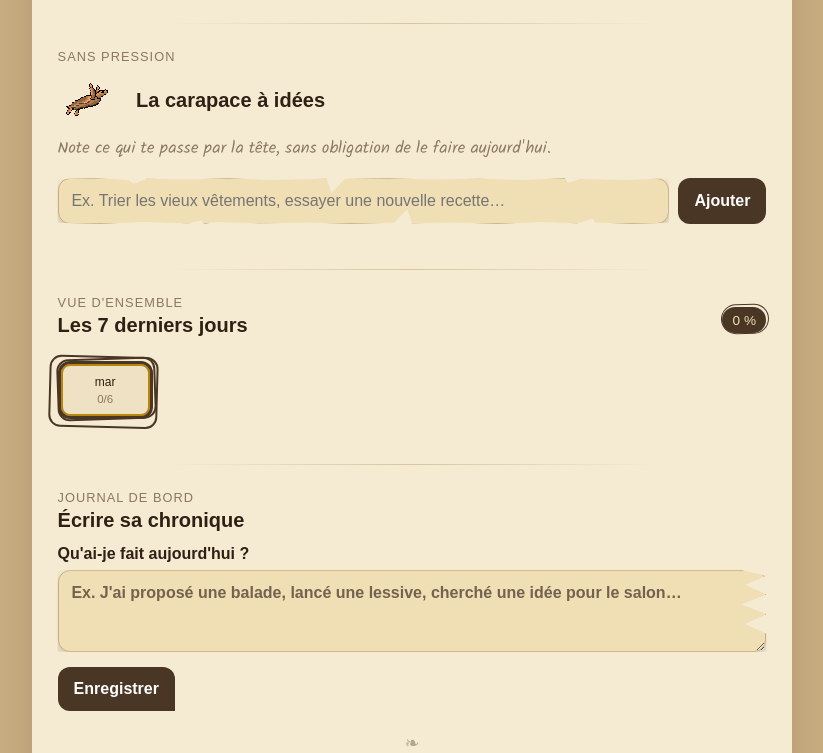
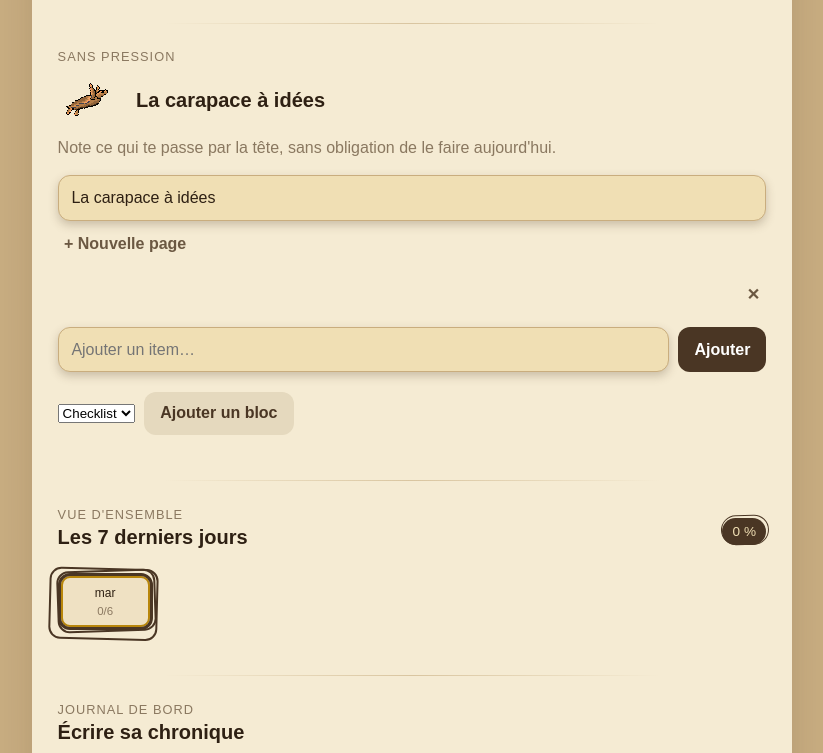
Before and after one commit to JuFroment/daily-turtle, a website with bundled scripts: page index.html in a window 1280 px wide. Shown: the part 920-1673 px from the top of the page, without its empty margins (228-1051 px from the left). Built offline with nearby package versions, Linux system fonts and the light colour scheme.

Commit message:
feat: replace flat backlog with a multi-page toolbox (checklist blocks)

```diff
--- a/css/styles.css
+++ b/css/styles.css
@@ -1666,6 +1666,40 @@ menu {
   animation: frog-hop 0.9s ease-out;
 }
 
+.toolbox-tabs {
+  display: flex;
+  flex-wrap: wrap;
+  align-items: center;
+  gap: 0.5rem;
+  margin-top: 0.8rem;
+}
+
+.toolbox-tab-input {
+  width: auto;
+  min-width: 100px;
+  flex: 0 1 auto;
+}
+
+.toolbox-block {
+  margin-top: 1.2rem;
+  padding-top: 1rem;
+  border-top: 1px solid var(--border);
+}
+
+.toolbox-block:first-child {
+  border-top: none;
+  padding-top: 0;
+}
+
+.toolbox-block-title {
+  font-weight: 700;
+}
+
+.toolbox-add-block-row {
+  margin-top: 1.2rem;
+  gap: 0.6rem;
+}
+
 @media (max-width: 520px) {
   .stats-grid {
     grid-template-columns: 1fr 1fr 1fr;
--- a/index.html
+++ b/index.html
@@ -102,28 +102,28 @@
         <div id="categoryList" class="category-list"></div>
       </section>
 
-      <section class="card" aria-labelledby="backlogTitle">
+      <section class="card" aria-labelledby="toolboxTitle">
         <p class="eyebrow">Sans pression</p>
         <div class="title-row">
           <img src="assets/turtle-128.png" alt="" class="turtle-icon" />
-          <h2 id="backlogTitle">La carapace à idées</h2>
+          <h2 id="toolboxTitle">La carapace à idées</h2>
         </div>
-        <p class="muted encouragement">
+        <p class="muted">
           Note ce qui te passe par la tête, sans obligation de le faire
           aujourd'hui.
         </p>
-        <form id="backlogForm" class="backlog-form">
-          <input
-            type="text"
-            id="backlogInput"
-            placeholder="Ex. Trier les vieux vêtements, essayer une nouvelle recette…"
-          />
-          <button type="submit">Ajouter</button>
-        </form>
-        <div id="backlogActive" class="backlog-list"></div>
-        <div id="backlogDoneSection" class="backlog-done-section hidden">
-          <p class="backlog-done-label">Archivé dans la carapace !</p>
-          <div id="backlogDone" class="backlog-list"></div>
+
+        <div id="toolboxTabs" class="toolbox-tabs"></div>
+
+        <div id="toolboxPage"></div>
+
+        <div class="row toolbox-add-block-row">
+          <select id="addBlockType">
+            <option value="checklist">Checklist</option>
+          </select>
+          <button type="button" id="addBlockBtn" class="secondary">
+            Ajouter un bloc
+          </button>
         </div>
       </section>
 
--- a/js/app.js
+++ b/js/app.js
@@ -118,6 +118,7 @@ let deferredInstallPrompt = null;
 let journalPeriod = "today";
 let journalCollapsed = false;
 let expandedCategoryId = null;
+let activeToolboxPageId = null;
 let calendarMonth = new Date();
 let viewedDayKey = null;
 let viewedWeekKey = null;
@@ -418,7 +419,7 @@ function render() {
   document.querySelector("#initiativeNote").value = day.initiative || "";
   renderWeek();
   loadReview();
-  renderBacklog();
+  renderToolbox();
   renderJournal();
 }
 
@@ -471,41 +472,188 @@ function renderWeek() {
     : "0 %";
 }
 
-function renderBacklog() {
-  const activeList = document.querySelector("#backlogActive");
-  const doneList = document.querySelector("#backlogDone");
-  const doneSection = document.querySelector("#backlogDoneSection");
-  activeList.innerHTML = "";
-  doneList.innerHTML = "";
+function renderToolbox() {
+  if (
+    !activeToolboxPageId ||
+    !state.toolbox.some((p) => p.id === activeToolboxPageId)
+  ) {
+    activeToolboxPageId = state.toolbox[0]?.id || null;
+  }
+
+  const tabsEl = document.querySelector("#toolboxTabs");
+  tabsEl.innerHTML = "";
+
+  state.toolbox.forEach((page) => {
+    const isActive = page.id === activeToolboxPageId;
+    if (isActive) {
+      const input = document.createElement("input");
+      input.type = "text";
+      input.className = "toolbox-tab-input";
+      input.value = page.name;
+      input.addEventListener("change", () => {
+        const name = input.value.trim();
+        if (!name) {
+          input.value = page.name;
+          return;
+        }
+        page.name = name;
+        saveState();
+      });
+      tabsEl.appendChild(input);
+
+      if (state.toolbox.length > 1) {
+        const deleteBtn = document.createElement("button");
+        deleteBtn.type = "button";
+        deleteBtn.className = "text-btn";
+        deleteBtn.textContent = "✕";
+        deleteBtn.setAttribute("aria-label", "Supprimer la page");
+        deleteBtn.addEventListener("click", () => {
+          state.toolbox = state.toolbox.filter((p) => p.id !== page.id);
+          activeToolboxPageId = null;
+          saveState();
+          renderToolbox();
+        });
+        tabsEl.appendChild(deleteBtn);
+      }
+    } else {
+      const tab = document.createElement("button");
+      tab.type = "button";
+      tab.className = "journal-filter-btn";
+      tab.textContent = page.name;
+      tab.addEventListener("click", () => {
+        activeToolboxPageId = page.id;
+        renderToolbox();
+      });
+      tabsEl.appendChild(tab);
+    }
+  });
+
+  const addPageBtn = document.createElement("button");
+  addPageBtn.type = "button";
+  addPageBtn.className = "text-btn";
+  addPageBtn.textContent = "+ Nouvelle page";
+  addPageBtn.addEventListener("click", () => {
+    const page = { id: crypto.randomUUID(), name: "Nouvelle page", blocks: [] };
+    state.toolbox.push(page);
+    activeToolboxPageId = page.id;
+    saveState();
+    renderToolbox();
+  });
+  tabsEl.appendChild(addPageBtn);
+
+  const pageEl = document.querySelector("#toolboxPage");
+  pageEl.innerHTML = "";
+  const activePage = state.toolbox.find((p) => p.id === activeToolboxPageId);
+  if (activePage) {
+    activePage.blocks.forEach((block) => {
+      pageEl.appendChild(renderToolboxBlock(block, activePage));
+    });
+  }
+}
+
+function renderToolboxBlock(block, page) {
+  const wrap = document.createElement("div");
+  wrap.className = "toolbox-block";
+  wrap.dataset.id = block.id;
+
+  const header = document.createElement("div");
+  header.className = "row between";
+  const titleEl = document.createElement("span");
+  titleEl.className = "toolbox-block-title";
+  titleEl.textContent = block.title || "";
+  header.appendChild(titleEl);
+  const deleteBtn = document.createElement("button");
+  deleteBtn.type = "button";
+  deleteBtn.className = "text-btn";
+  deleteBtn.textContent = "✕";
+  deleteBtn.setAttribute("aria-label", "Supprimer le bloc");
+  deleteBtn.addEventListener("click", () => {
+    page.blocks = page.blocks.filter((b) => b.id !== block.id);
+    saveState();
+    renderToolbox();
+  });
+  header.appendChild(deleteBtn);
+  wrap.appendChild(header);
+
+  if (block.type === "checklist") {
+    wrap.appendChild(renderChecklistBlockBody(block));
+  }
+
+  return wrap;
+}
+
+function renderChecklistBlockBody(block) {
+  const wrap = document.createElement("div");
+
+  const form = document.createElement("form");
+  form.className = "backlog-form";
+  form.innerHTML = `<input type="text" placeholder="Ajouter un item…" /><button type="submit">Ajouter</button>`;
+  form.addEventListener("submit", (event) => {
+    event.preventDefault();
+    const input = form.querySelector("input");
+    const text = input.value.trim();
+    if (!text) return;
+    block.items.push({ id: crypto.randomUUID(), text, done: false });
+    saveState();
+    renderToolbox();
+  });
+  wrap.appendChild(form);
+
+  const activeList = document.createElement("div");
+  activeList.className = "backlog-list";
+  const doneSection = document.createElement("div");
+  doneSection.className = "backlog-done-section";
+  doneSection.innerHTML = `<p class="backlog-done-label">Archivé dans la carapace !</p>`;
+  const doneList = document.createElement("div");
+  doneList.className = "backlog-list";
+  doneSection.appendChild(doneList);
 
   const renderItem = (item, container) => {
     const row = document.createElement("div");
     row.className = `backlog-item ${item.done ? "done" : ""}`;
     row.innerHTML = `
       <label>
-        <input type="checkbox" ${item.done ? "checked" : ""} aria-label="${escapeHtml(item.title)}" />
-        <span>${escapeHtml(item.title)}</span>
+        <input type="checkbox" ${item.done ? "checked" : ""} aria-label="${escapeHtml(item.text)}" />
+        <span>${escapeHtml(item.text)}</span>
       </label>
       <button type="button" class="text-btn" aria-label="Supprimer">✕</button>`;
     row.querySelector("input").addEventListener("change", (event) => {
       item.done = event.target.checked;
       saveState();
-      renderBacklog();
+      renderToolbox();
     });
     row.querySelector("button").addEventListener("click", () => {
-      state.backlog = state.backlog.filter((entry) => entry.id !== item.id);
+      block.items = block.items.filter((i) => i.id !== item.id);
       saveState();
-      renderBacklog();
+      renderToolbox();
     });
     container.appendChild(row);
   };
 
-  state.backlog.forEach((item) =>
+  block.items.forEach((item) =>
     renderItem(item, item.done ? doneList : activeList),
   );
 
+  wrap.appendChild(activeList);
   doneSection.classList.toggle("hidden", doneList.children.length === 0);
+  wrap.appendChild(doneSection);
+
+  return wrap;
 }
+
+document.querySelector("#addBlockBtn").addEventListener("click", () => {
+  const type = document.querySelector("#addBlockType").value;
+  const activePage = state.toolbox.find((p) => p.id === activeToolboxPageId);
+  if (!activePage) return;
+  activePage.blocks.push({
+    id: crypto.randomUUID(),
+    type,
+    title: "",
+    items: [],
+  });
+  saveState();
+  renderToolbox();
+});
 
 function reviewKey(date = new Date()) {
   const d = new Date(
@@ -895,17 +1043,6 @@ document.querySelector("#saveNoteBtn").addEventListener("click", () => {
   setTimeout(() => feedback.classList.add("hidden"), 1600);
 });
 
-document.querySelector("#backlogForm").addEventListener("submit", (event) => {
-  event.preventDefault();
-  const input = document.querySelector("#backlogInput");
-  const title = input.value.trim();
-  if (!title) return;
-  state.backlog.push({ id: crypto.randomUUID(), title, done: false });
-  input.value = "";
-  saveState();
-  renderBacklog();
-});
-
 document.querySelector("#saveReviewBtn").addEventListener("click", () => {
   state.reviews[reviewKey()] = {
     proud: document.querySelector("#proudInput").value.trim(),
```
